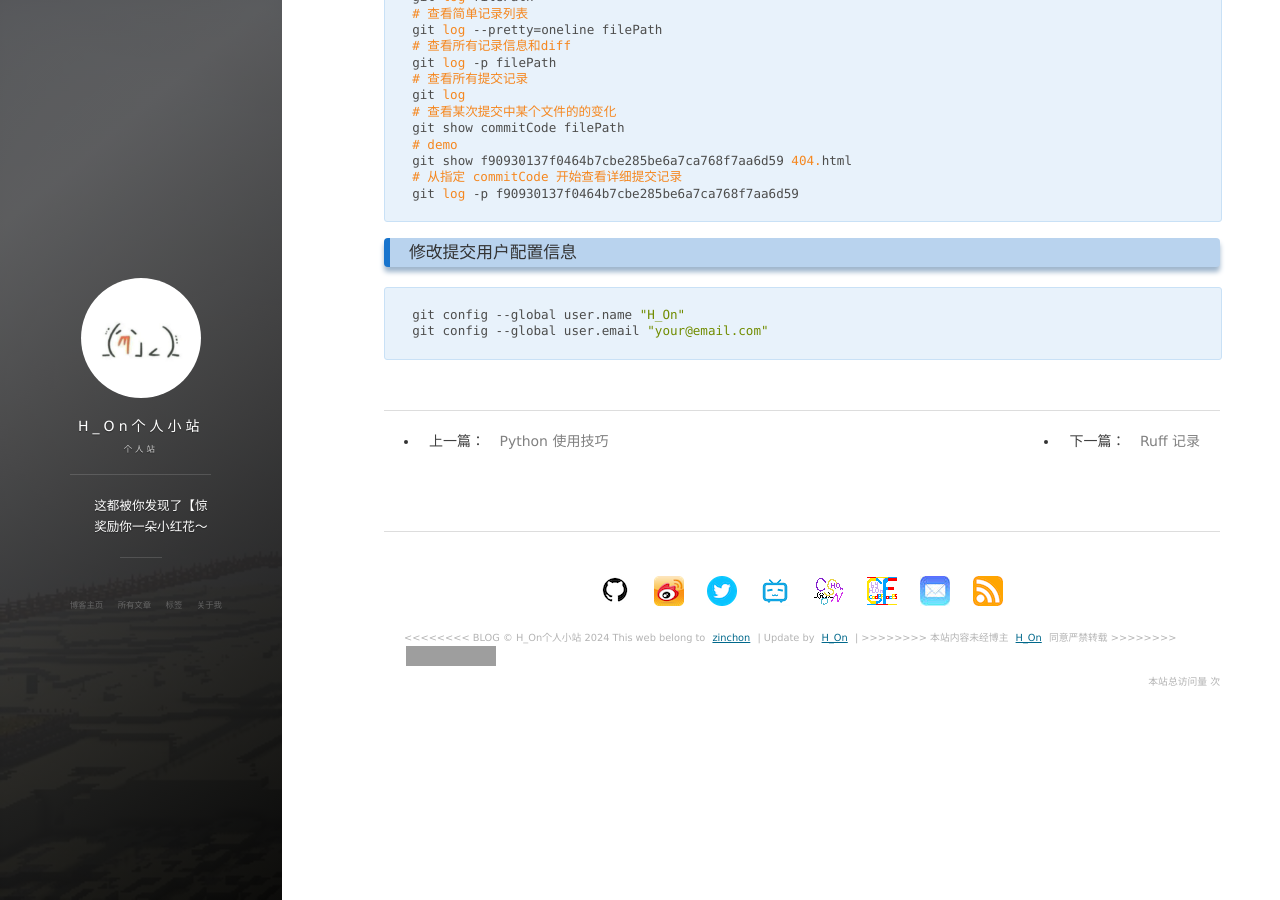
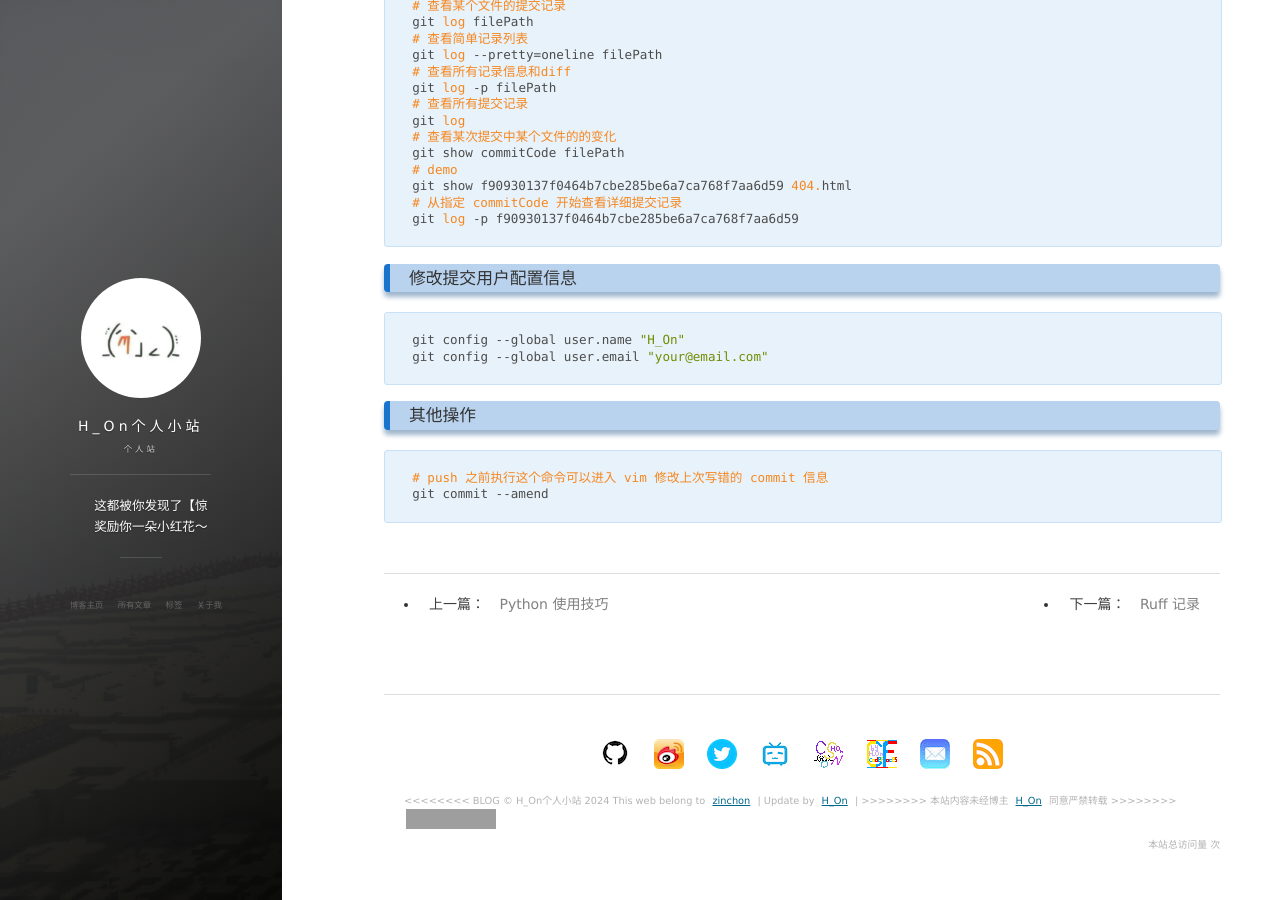
Before and after one commit to Hybrogen/Hybrogen.github.io, a Jekyll site: the page built from _posts/2024-02-22-GitRecord.md, in a window 1280 px wide and 900 px high, scrolled down 1761 px. Built offline with Jekyll 4.4.1, drawn with Linux system fonts in a browser that asks for light colours; nearby versions of some CDN libraries; comment, search, counter and statistics services are not loaded; grey boxes are pictures that could not be loaded.

Commit message:
git 修改 commit 信息

````diff
--- a/_posts/2024-02-22-GitRecord.md
+++ b/_posts/2024-02-22-GitRecord.md
@@ -15,6 +15,7 @@ tag: Git
 - [创建分支上传远端](#创建分支上传远端)
 - [查看修改记录](#查看修改记录)
 - [修改提交用户配置信息](#修改提交用户配置信息)
+- [其他操作](#其他操作)
 
 ### 获取项目
 ```sh
@@ -103,3 +104,9 @@ git log -p f90930137f0464b7cbe285be6a7ca768f7aa6d59
 git config --global user.name "H_On"
 git config --global user.email "your@email.com"
 ```
+
+### 其他操作
+```sh
+# push 之前执行这个命令可以进入 vim 修改上次写错的 commit 信息
+git commit --amend
+```
````
